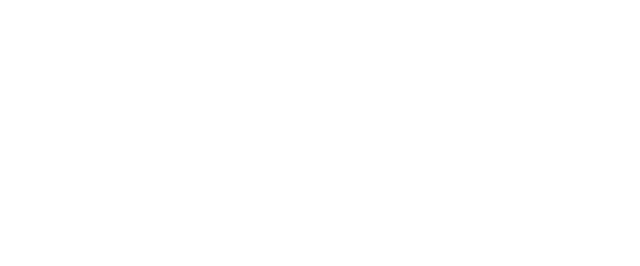
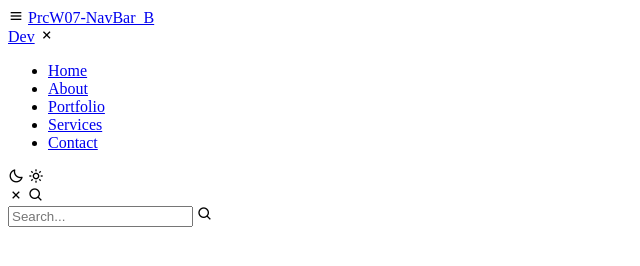
Before and after one commit to Dresae/PrcW07-NavBar_B, a plain HTML site: page index.html in a window 1280 px wide. Shown: the whole page, without its empty margins (0-640 px from the left). Drawn offline with nearby package versions, Linux system fonts and the light colour scheme.

Commit message:
html skeleton added

```diff
--- a/index.html
+++ b/index.html
@@ -9,7 +9,49 @@
     <title>PrcW07-NavBar_B</title>
 
 </head>
+
 <body>
+    <nav>
+        <div class="nav-bar">
+            <i class='bx bx-menu sidebarOpen' ></i>
+            <span class="logo navLogo"><a href="#">PrcW07-NavBar_B</a></span>
 
+            <div class="menu">
+                <div class="logo-toggle">
+                    <span class="logo"><a href="#">Dev</a></span>
+                    <i class='bx bx-x siderbarClose'></i>
+                </div>
+
+                <ul class="nav-links">
+                    <li><a href="#">Home</a></li>
+                    <li><a href="#">About</a></li>
+                    <li><a href="#">Portfolio</a></li>
+                    <li><a href="#">Services</a></li>
+                    <li><a href="#">Contact</a></li>
+                </ul>
+            </div>
+
+            <div class="darkLight-searchBox">
+                <div class="dark-light">
+                    <i class='bx bx-moon moon'></i>
+                    <i class='bx bx-sun sun'></i>
+                </div>
+
+                <div class="searchBox">
+                   <div class="searchToggle">
+                    <i class='bx bx-x cancel'></i>
+                    <i class='bx bx-search search'></i>
+                   </div>
+
+                    <div class="search-field">
+                        <input type="text" placeholder="Search...">
+                        <i class='bx bx-search'></i>
+                    </div>
+                </div>
+            </div>
+        </div>
+    </nav>
+
+    <script src="z.js"></script>
 </body>
 </html>
```
Also changed, not shown: pics/Screenshot1.png (added).
